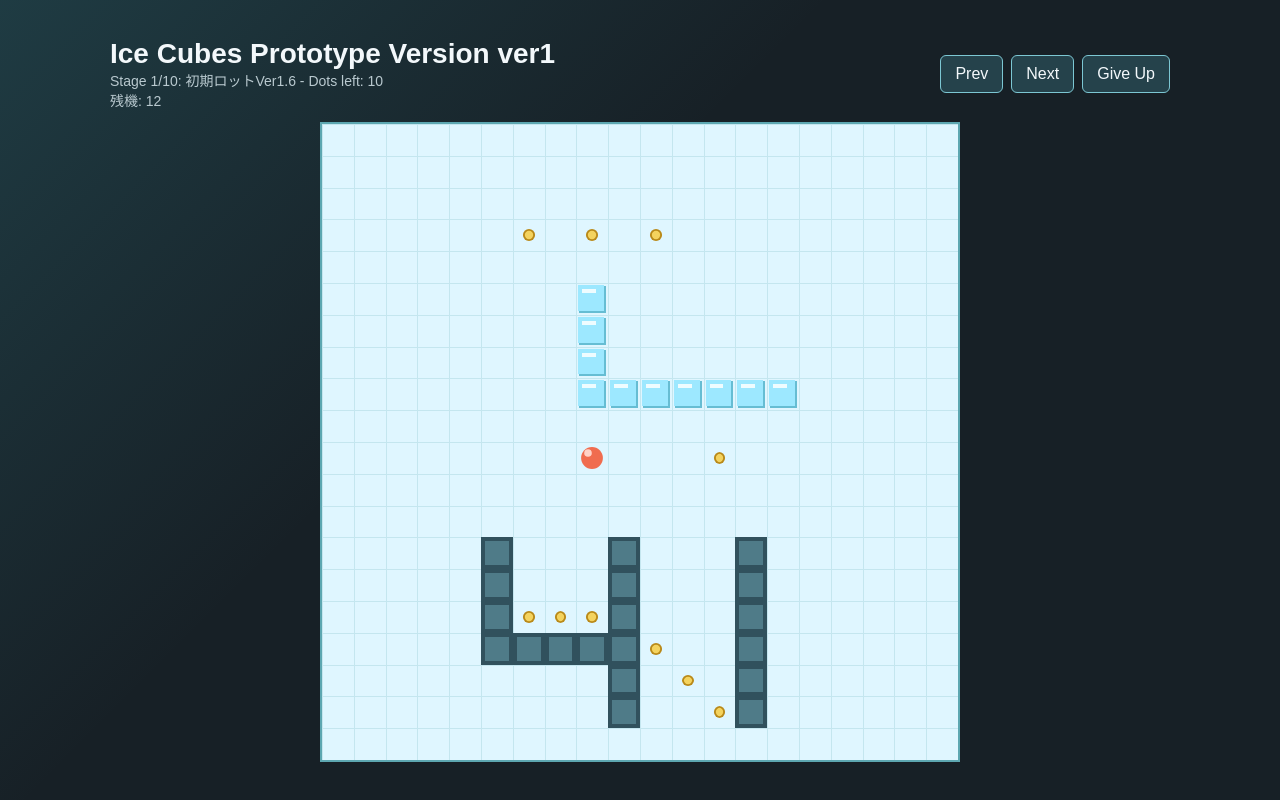
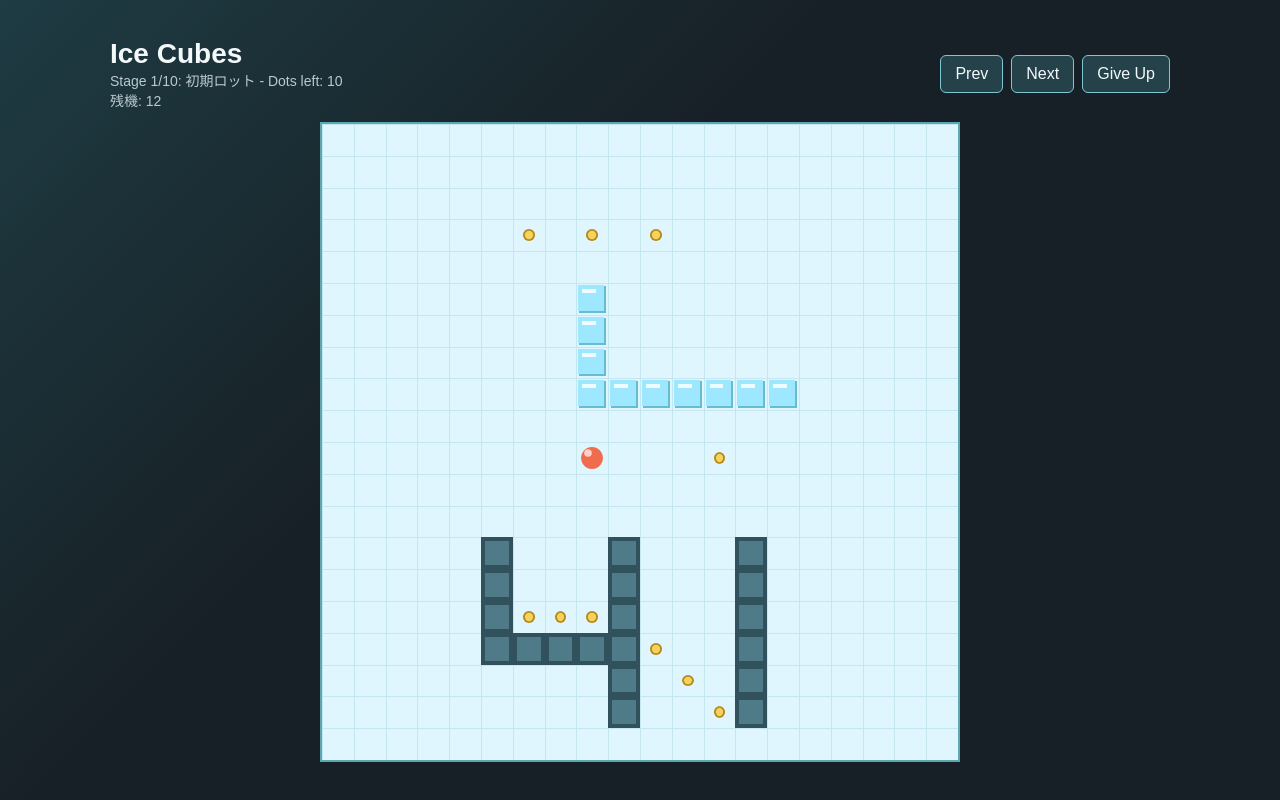
Before and after one commit to gogoyubari39/github-ice-cubes-html5-javascript-canvas, a plain HTML site: page index.html in a window 1280 px wide. Drawn offline with Linux system fonts and the light colour scheme.

Commit message:
another one upps. ]

```diff
--- a/index.html
+++ b/index.html
@@ -10,7 +10,7 @@
     <main class="game-shell">
       <header class="game-header">
         <div>
-          <h1>Ice Cubes Prototype Version ver1
+          <h1>Ice Cubes
 </h1>
           <p id="status">Arrow keys to move</p>
           <p id="attempts">
--- a/stages.js
+++ b/stages.js
@@ -1,6 +1,6 @@
 const STAGES = [
   {
-    name: "初期ロットVer1.6",
+    name: "初期ロット",
     map: [
       "....................",
       "....................",
```
